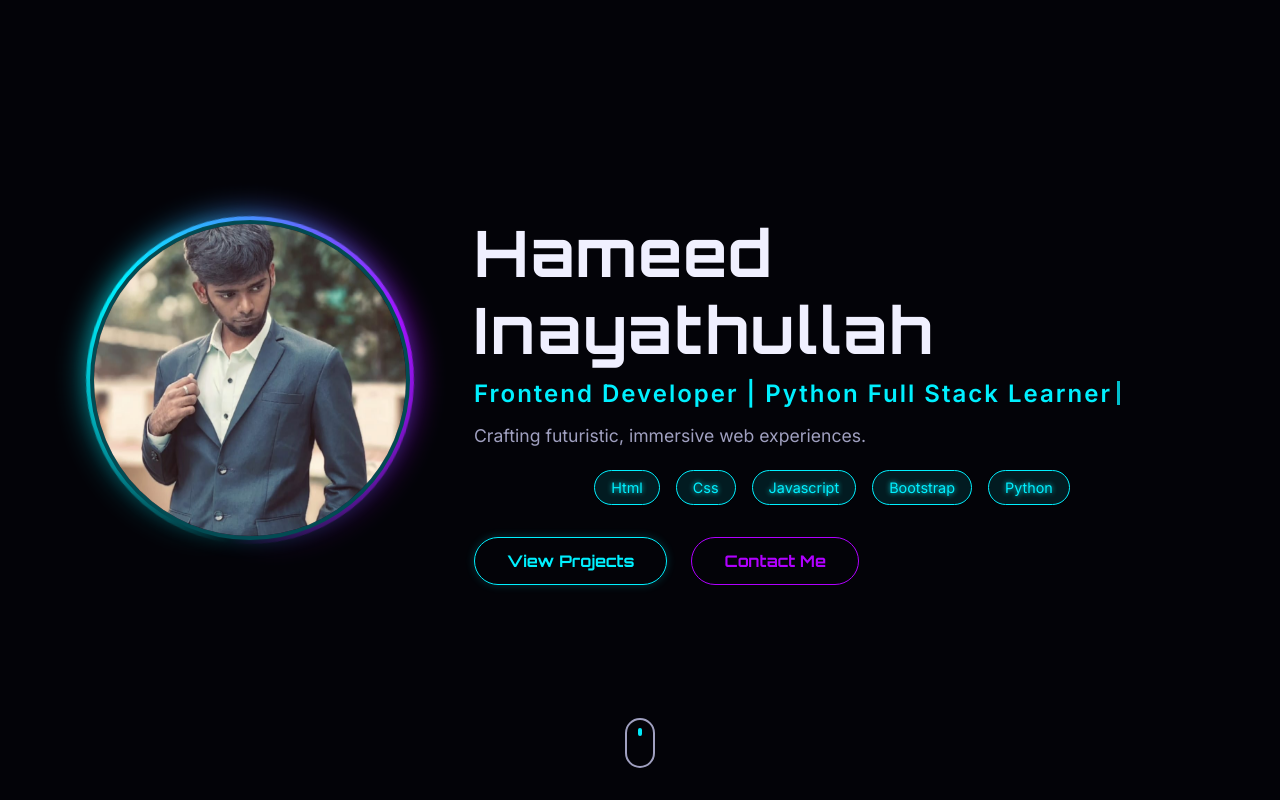
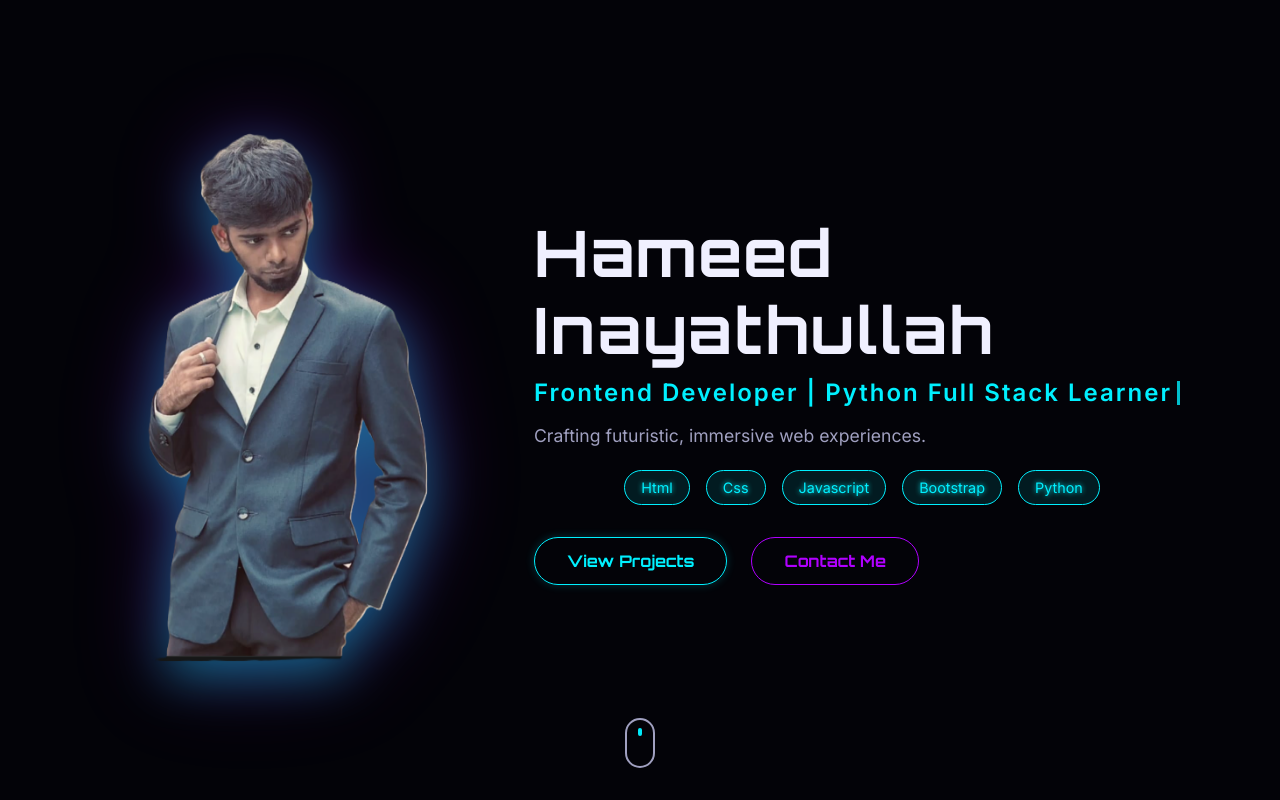
Before and after one commit to hameedinayathullah507-stack/portfoilo, a website built with Vite: page index.html in a window 1280 px wide. Shown: the top 800 px of the page. Built offline with nearby package versions, Linux system fonts and the light colour scheme; animation ran at ten frames a second.

Commit message:
Update hero section with transparent cutout image and neon drop-shadow

```diff
--- a/index.html
+++ b/index.html
@@ -22,9 +22,8 @@
     <section class="section hero-section" id="about">
       <div class="hero-content">
         <div class="hero-image-container floating-hero">
-          <div class="profile-image-placeholder glowing-border">
-            <img src="./portfolio.jpeg" alt="Hameed Inayathullah"
-              style="width: 100%; height: 100%; border-radius: 50%; object-fit: cover; position: relative; z-index: 2;" />
+          <div class="hero-image-wrapper">
+            <img src="./portfolio.png" alt="Hameed Inayathullah" class="hero-person-img" />
           </div>
         </div>
         <div class="hero-text">
--- a/style.css
+++ b/style.css
@@ -454,45 +454,32 @@ h1, h2, h3 {
   50% { transform: translateY(-20px); }
   100% { transform: translateY(0px); }
 }
-.glowing-border {
-  width: 200px;
-  height: 200px;
-  border-radius: 50%;
-  background: var(--bg-color);
-  border: 4px solid rgba(0, 240, 255, 0.3);
+.hero-image-wrapper {
   position: relative;
-  margin: 0;
+  width: 250px;
+  height: auto;
   flex-shrink: 0;
-  transition: transform 0.4s ease, box-shadow 0.4s ease;
-  box-shadow: 0 0 20px rgba(0, 240, 255, 0.2), inset 0 0 20px rgba(176, 0, 255, 0.2);
-}
-.glowing-border:hover {
-  transform: scale(1.05) translateY(-5px);
-  box-shadow: 0 0 40px rgba(0, 240, 255, 0.4), inset 0 0 30px rgba(176, 0, 255, 0.4);
+  display: flex;
+  justify-content: center;
+  align-items: flex-end;
 }
 @media (min-width: 768px) {
-  .glowing-border {
-    width: 320px;
-    height: 320px;
+  .hero-image-wrapper {
+    width: 380px;
   }
 }
-.glowing-border::before,
-.glowing-border::after {
-  content: '';
-  position: absolute;
-  top: -8px; right: -8px; bottom: -8px; left: -8px;
-  border-radius: 50%;
-  background: conic-gradient(from 0deg, transparent, var(--accent-neon-blue), var(--accent-neon-purple), transparent);
-  z-index: -1;
-  animation: spinGlow 4s linear infinite;
+.hero-person-img {
+  width: 100%;
+  height: auto;
+  object-fit: contain;
+  filter: drop-shadow(0 15px 25px rgba(0, 240, 255, 0.4)) drop-shadow(0 0 40px rgba(176, 0, 255, 0.3));
+  position: relative;
+  z-index: 2;
+  transition: transform 0.4s ease, filter 0.4s ease;
 }
-.glowing-border::after {
-  filter: blur(15px);
-  opacity: 0.8;
-}
-@keyframes spinGlow {
-  0% { transform: rotate(0deg); }
-  100% { transform: rotate(360deg); }
+.hero-image-wrapper:hover .hero-person-img {
+  transform: scale(1.05) translateY(-10px);
+  filter: drop-shadow(0 25px 35px rgba(0, 240, 255, 0.6)) drop-shadow(0 0 60px rgba(176, 0, 255, 0.5));
 }
 .hero-text {
   flex: 1;
```
Also changed, not shown: portfolio.jpeg (deleted), portfolio.png (added).
